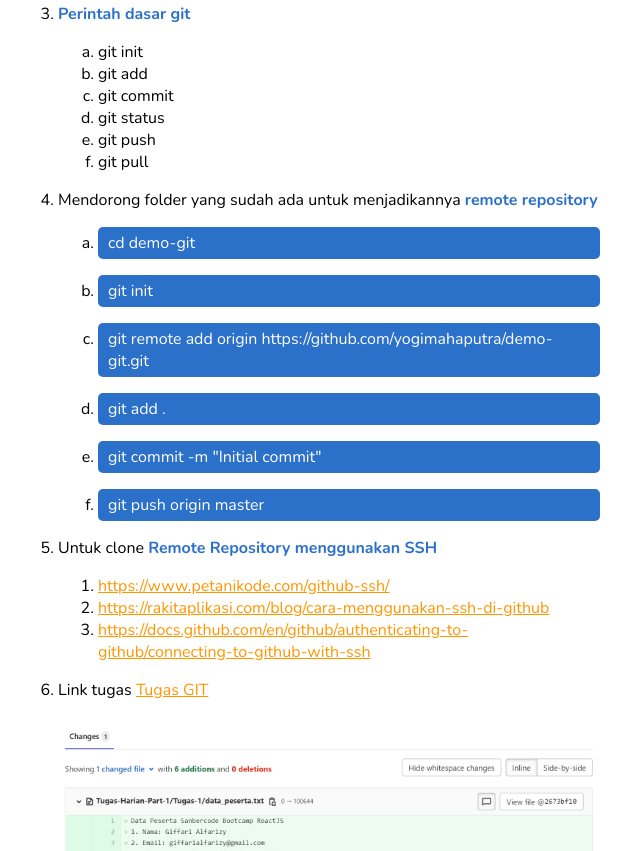
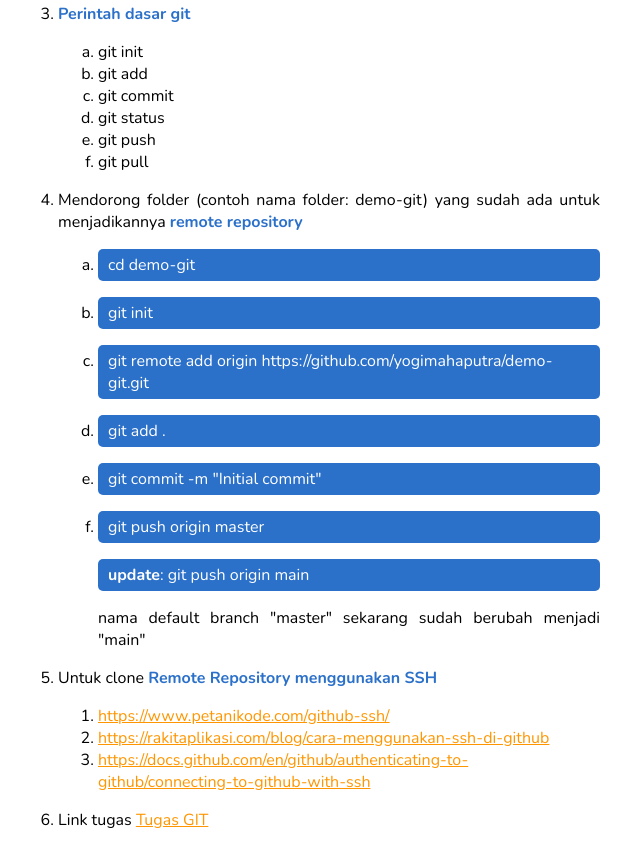
Before and after one commit to giffarialfarizy/catatan-react-sanbercode, a plain HTML site: page 01_160821_senin_commandline-and-git.html in a window 1280 px wide. Shown: the part 365-1216 px from the top of the page, without its empty margins (316-956 px from the left). Drawn offline with nearby package versions, Linux system fonts and the light colour scheme.

Commit message:
update remote repository

```diff
--- a/01_160821_senin_commandline-and-git.html
+++ b/01_160821_senin_commandline-and-git.html
@@ -60,7 +60,7 @@
             </ol>
           </li>
           <li id="remote-repository">
-            <p>Mendorong folder yang sudah ada untuk menjadikannya <span class="penting">remote repository</span></p>
+            <p>Mendorong folder (contoh nama folder: demo-git) yang sudah ada untuk menjadikannya <span class="penting">remote repository</span></p>
             <ol type="a">
               <li>
                 <p class="code">cd demo-git</p>
@@ -79,6 +79,8 @@
               </li>
               <li>
                 <p class="code">git push origin master</p>
+                <p class="code"><b>update</b>: git push origin main</p>
+                <p>nama default branch "master" sekarang sudah berubah menjadi "main"</p>
               </li>
             </ol>
           </li>
```
